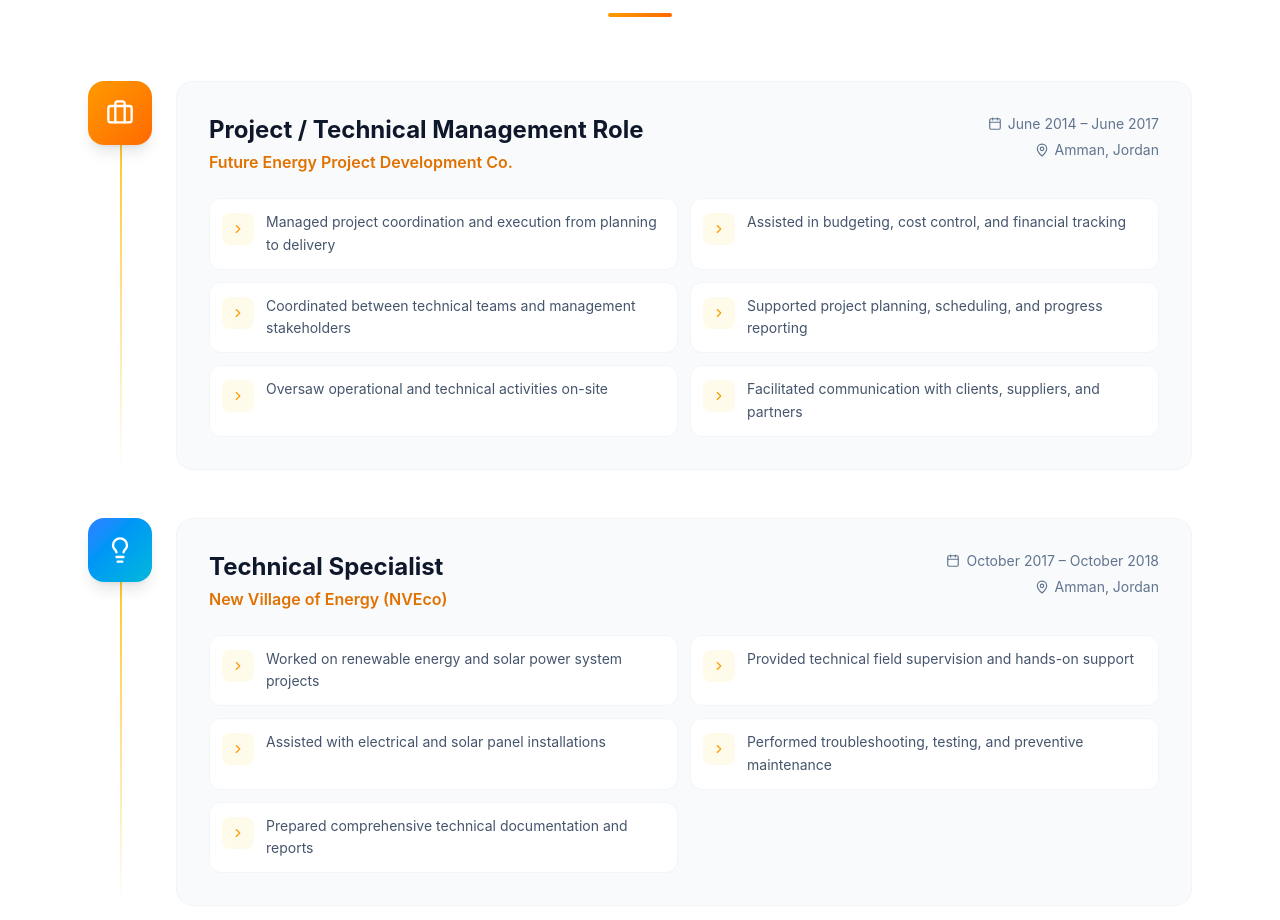
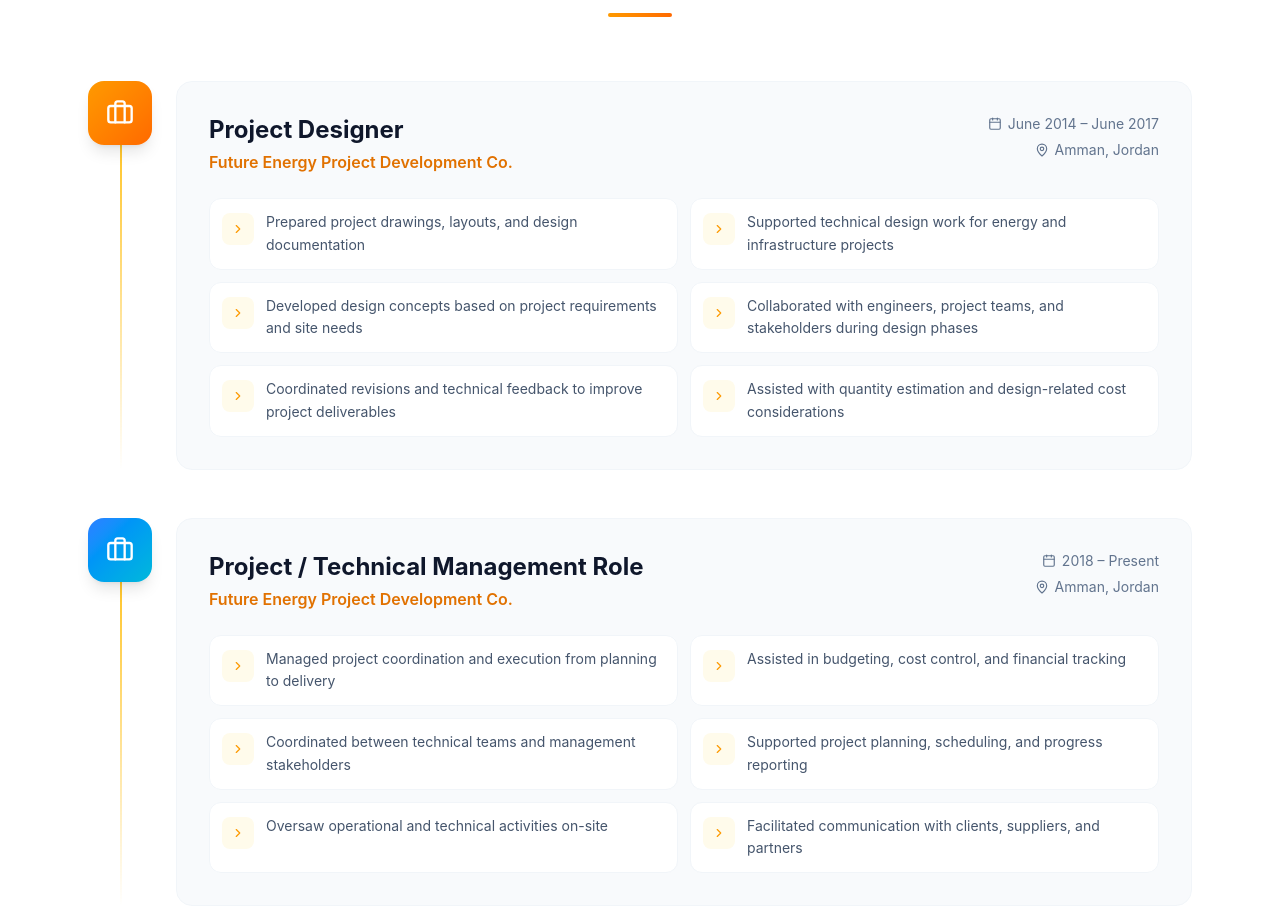
Before and after one commit to ahmadrahmehf-svg/Ahmad-Portfolio, a React (Vite) app: page / in a window 1280 px wide. Shown: the part 1911-2831 px from the top of the page. Built offline with nearby package versions, Linux system fonts and the light colour scheme.

Commit message:
Update experience roles and timeline

```diff
--- a/src/components/Experience.tsx
+++ b/src/components/Experience.tsx
@@ -11,7 +11,6 @@
   Users,
   DollarSign,
   MessageSquare,
-  Lightbulb,
 } from 'lucide-react';
 import TiltCard from './TiltCard';
 
@@ -32,11 +31,27 @@
 
   const experiences = [
     {
-      title: 'Project / Technical Management Role',
+      title: 'Project Designer',
       company: 'Future Energy Project Development Co.',
       location: 'Amman, Jordan',
       period: 'June 2014 – June 2017',
       color: 'from-amber-500 to-orange-500',
+      icon: Briefcase,
+      responsibilities: [
+        { icon: FileText, text: 'Prepared project drawings, layouts, and design documentation' },
+        { icon: Settings, text: 'Supported technical design work for energy and infrastructure projects' },
+        { icon: ClipboardList, text: 'Developed design concepts based on project requirements and site needs' },
+        { icon: Users, text: 'Collaborated with engineers, project teams, and stakeholders during design phases' },
+        { icon: MessageSquare, text: 'Coordinated revisions and technical feedback to improve project deliverables' },
+        { icon: DollarSign, text: 'Assisted with quantity estimation and design-related cost considerations' },
+      ],
+    },
+    {
+      title: 'Project / Technical Management Role',
+      company: 'Future Energy Project Development Co.',
+      location: 'Amman, Jordan',
+      period: '2018 – Present',
+      color: 'from-blue-500 to-cyan-500',
       icon: Briefcase,
       responsibilities: [
         { icon: ClipboardList, text: 'Managed project coordination and execution from planning to delivery' },
@@ -45,21 +60,6 @@
         { icon: FileText, text: 'Supported project planning, scheduling, and progress reporting' },
         { icon: Settings, text: 'Oversaw operational and technical activities on-site' },
         { icon: MessageSquare, text: 'Facilitated communication with clients, suppliers, and partners' },
-      ],
-    },
-    {
-      title: 'Technical Specialist',
-      company: 'New Village of Energy (NVEco)',
-      location: 'Amman, Jordan',
-      period: 'October 2017 – October 2018',
-      color: 'from-blue-500 to-cyan-500',
-      icon: Lightbulb,
-      responsibilities: [
-        { icon: Lightbulb, text: 'Worked on renewable energy and solar power system projects' },
-        { icon: Settings, text: 'Provided technical field supervision and hands-on support' },
-        { icon: FileText, text: 'Assisted with electrical and solar panel installations' },
-        { icon: ClipboardList, text: 'Performed troubleshooting, testing, and preventive maintenance' },
-        { icon: FileText, text: 'Prepared comprehensive technical documentation and reports' },
       ],
     },
   ];
```
